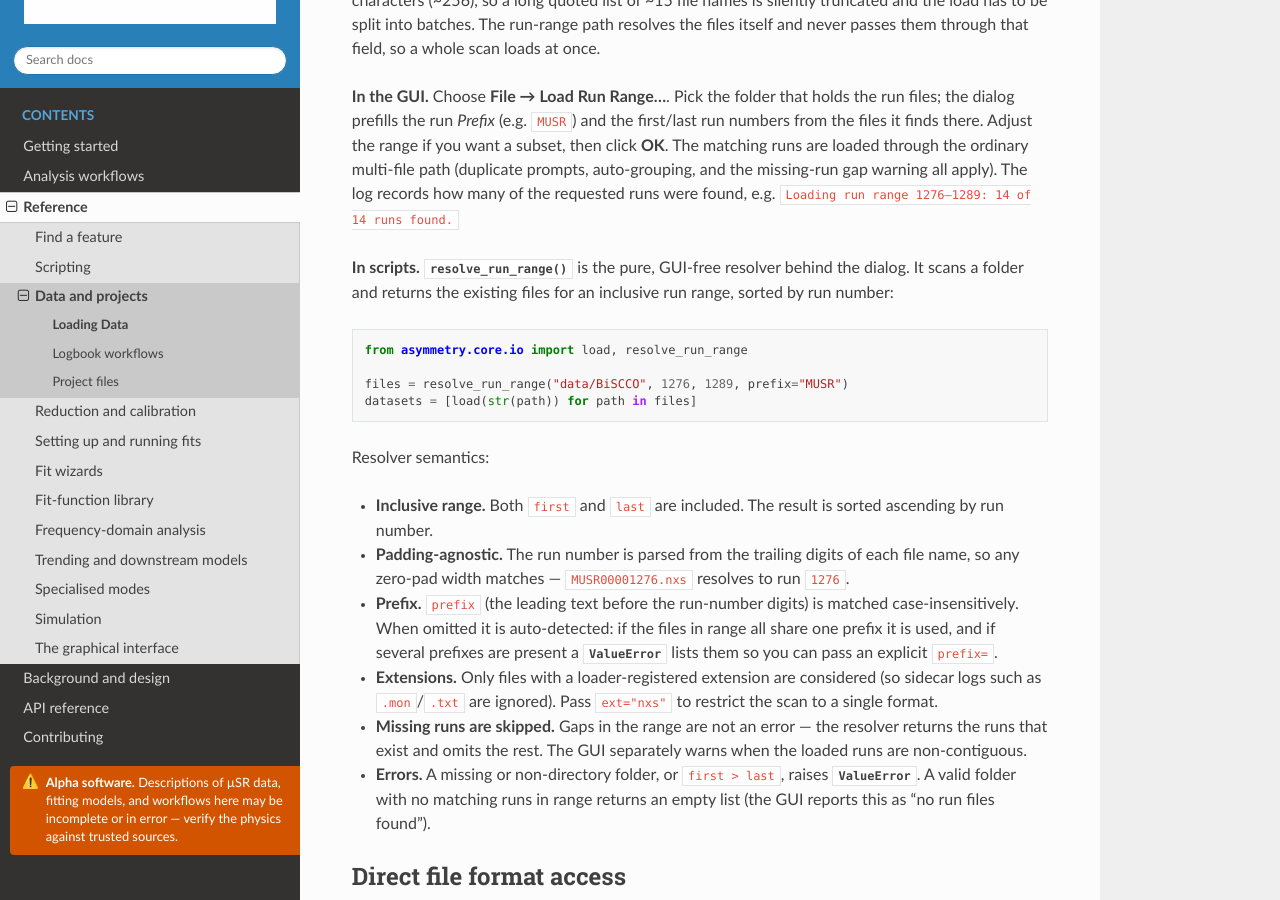
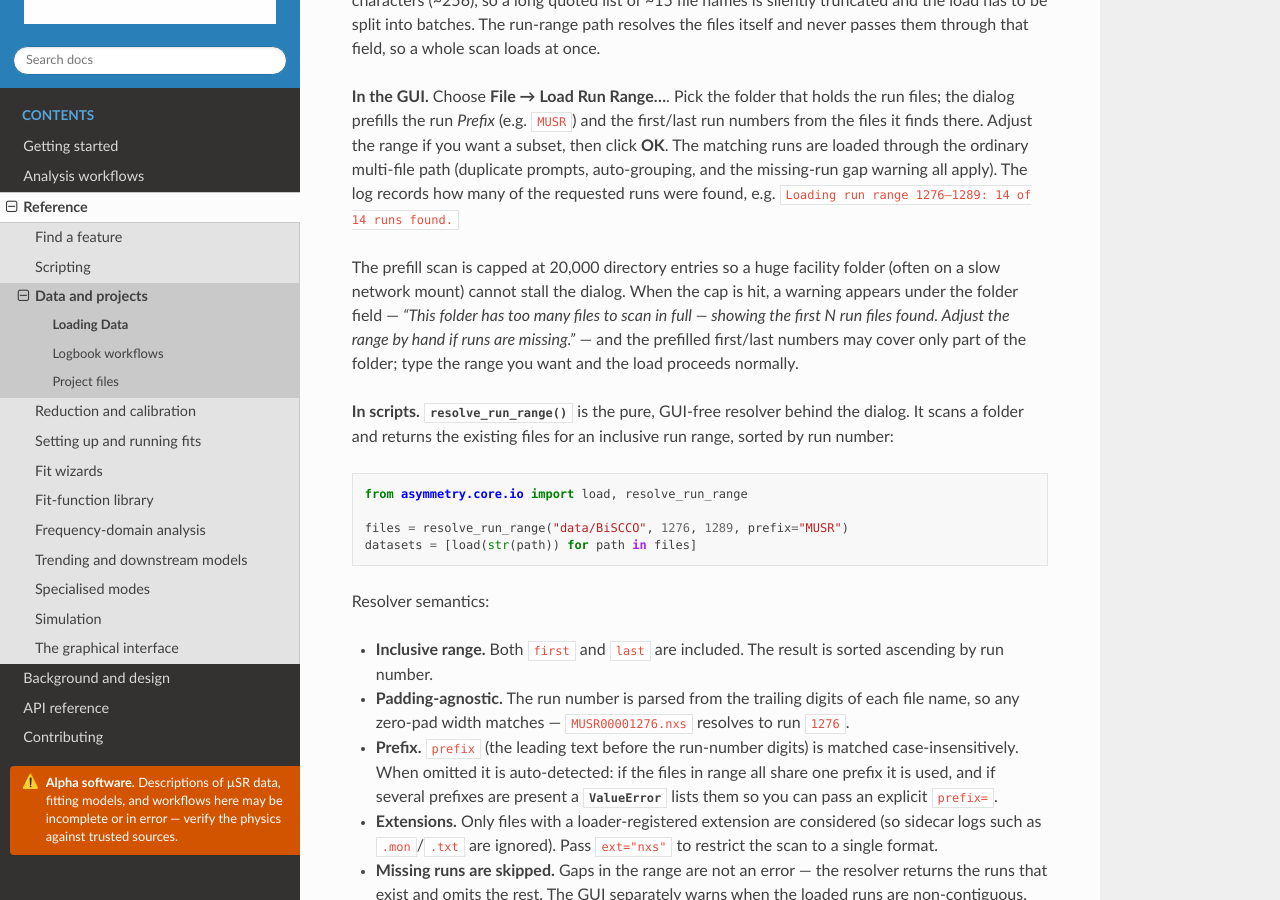
Before and after one commit to BenHuddart/asymmetry, a Sphinx documentation site: the page built from docs/reference/loading_data.rst, in a window 1280 px wide and 900 px high, scrolled down 7497 px. Built offline with Sphinx 7.4.7 and the Read the Docs theme 3.1.0, drawn with Linux system fonts in a browser that asks for light colours.

Commit message:
Document the Load Run Range prefill scan cap and its warning (F4 docs)
Co-Authored-By: Claude Fable 5 <noreply@anthropic.com>

```diff
--- a/docs/reference/loading_data.rst
+++ b/docs/reference/loading_data.rst
@@ -391,6 +391,14 @@ ordinary multi-file path (duplicate prompts, auto-grouping, and the missing-run
 gap warning all apply). The log records how many of the requested runs were
 found, e.g. ``Loading run range 1276–1289: 14 of 14 runs found.``
 
+The prefill scan is capped at 20,000 directory entries so a huge facility
+folder (often on a slow network mount) cannot stall the dialog. When the cap
+is hit, a warning appears under the folder field — *"This folder has too many
+files to scan in full — showing the first N run files found. Adjust the range
+by hand if runs are missing."* — and the prefilled first/last numbers may
+cover only part of the folder; type the range you want and the load proceeds
+normally.
+
 **In scripts.** :func:`~asymmetry.core.io.resolve_run_range` is the pure,
 GUI-free resolver behind the dialog. It scans a folder and returns the existing
 files for an inclusive run range, sorted by run number:
```
